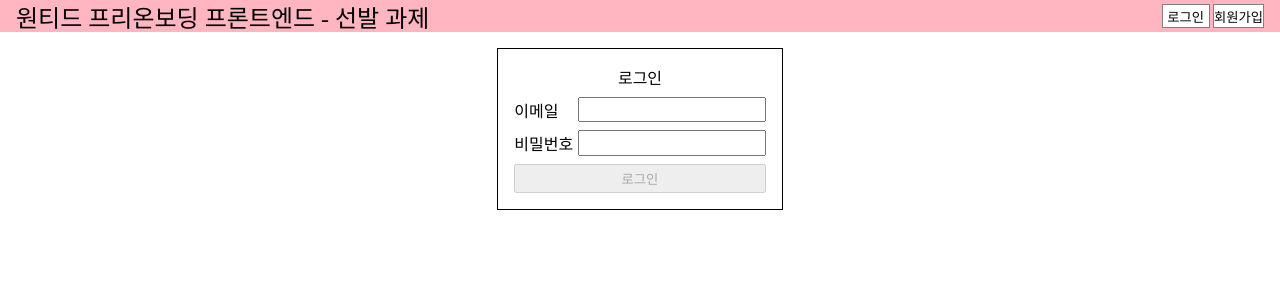
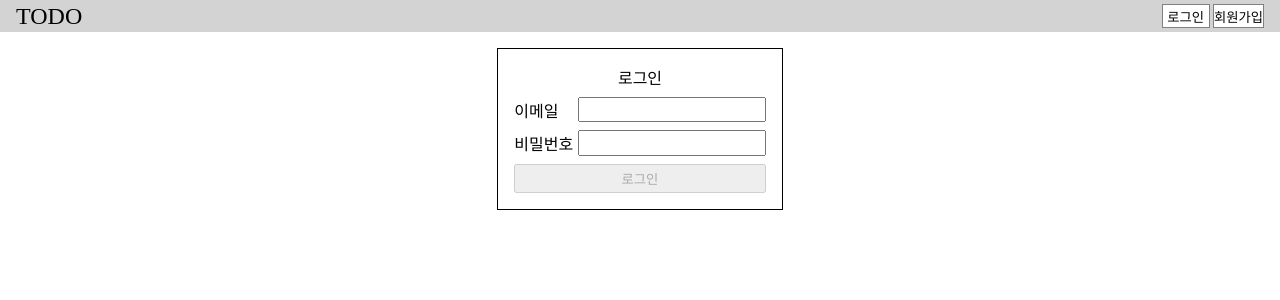
Before and after one commit to yan9vvoojin/wanted-pre-onboarding-frontend, a React (Create React App) app: page /signin in a window 1280 px wide. Shown: the top 300 px of the page. Built offline with nearby package versions, Linux system fonts and the light colour scheme.

Commit message:
style: 스타일 수정

```diff
--- a/src/components/Header.js
+++ b/src/components/Header.js
@@ -13,7 +13,7 @@ const Container = styled.header`
   align-items: center;
   height: 2rem;
   padding: 1rem;
-  background-color: lightpink;
+  background-color: lightgrey;
   font-size: 1.5rem;
 `;
 
@@ -48,7 +48,7 @@ const Header = () => {
 
   return (
     <Container>
-      <span>원티드 프리온보딩 프론트엔드 - 선발 과제</span>
+      <span>TODO</span>
       <Buttons>
         <Button onClick={handleToggleButtonClick}>{hasAccessToken ? "로그아웃" : "로그인"}</Button>
         <SignupButton onClick={handleSignupButtonClick} display={!hasAccessToken}>
--- a/src/components/TodoInput.js
+++ b/src/components/TodoInput.js
@@ -21,7 +21,7 @@ const TodoInput = ({ setTodoList }) => {
 
   return (
     <TodoInputField>
-      <Input data-testid="new-todo-input" value={input} onChange={handleInputChange} />
+      <Input data-testid="new-todo-input" value={input} onChange={handleInputChange} placeholder="할일을 입력하세요" />
       <TodoButton data-testid="new-todo-add-button" onClick={handleAddButtonClick}>
         추가
       </TodoButton>
--- a/src/components/TodoItem.js
+++ b/src/components/TodoItem.js
@@ -46,7 +46,7 @@ const TodoItem = ({ id, todo, isCompleted, setTodoList, deleteTodo, updateTodo }
     <StyledTodoItem>
       <TodoLabel>
         <Checkbox type="checkbox" checked={isCompleted} onChange={handleCheckboxClick} />
-        {isModifyMode && <Input data-testid="modify-input" value={input} onChange={handleInputChange} />}{" "}
+        {isModifyMode && <Input data-testid="modify-input" value={input} onChange={handleInputChange} />}
         {!isModifyMode && <span>{todo}</span>}
       </TodoLabel>
       {isModifyMode && (
--- a/src/components/TodoList.js
+++ b/src/components/TodoList.js
@@ -9,7 +9,6 @@ import TodoItem from "./TodoItem";
 
 const Container = styled.div`
   width: 100%;
-  background-color: bisque;
 `;
 
 const TodoList = () => {
--- a/src/pages/Todo.js
+++ b/src/pages/Todo.js
@@ -4,7 +4,7 @@ import useAccessTokenCheck from "../hook/useAccessTokenCheck";
 import TodoList from "../components/TodoList";
 
 const Container = styled.div`
-  margin: 0 auto;
+  margin: 1rem auto;
   max-width: 30rem;
 `;
 
--- a/src/styles/Checkbox.js
+++ b/src/styles/Checkbox.js
@@ -2,6 +2,7 @@ import styled from "styled-components";
 
 const Checkbox = styled.input`
   margin: 0.5rem;
+  cursor: pointer;
 `;
 
 export default Checkbox;
--- a/src/styles/TodoLabel.js
+++ b/src/styles/TodoLabel.js
@@ -2,6 +2,8 @@ import styled from "styled-components";
 
 const TodoLabel = styled.label`
   display: flex;
+  justify-content: flex-start;
+  align-items: center;
   width: 100%;
 `;
 
```
Also changed, not shown: src/styles/TodoText.js (added).
